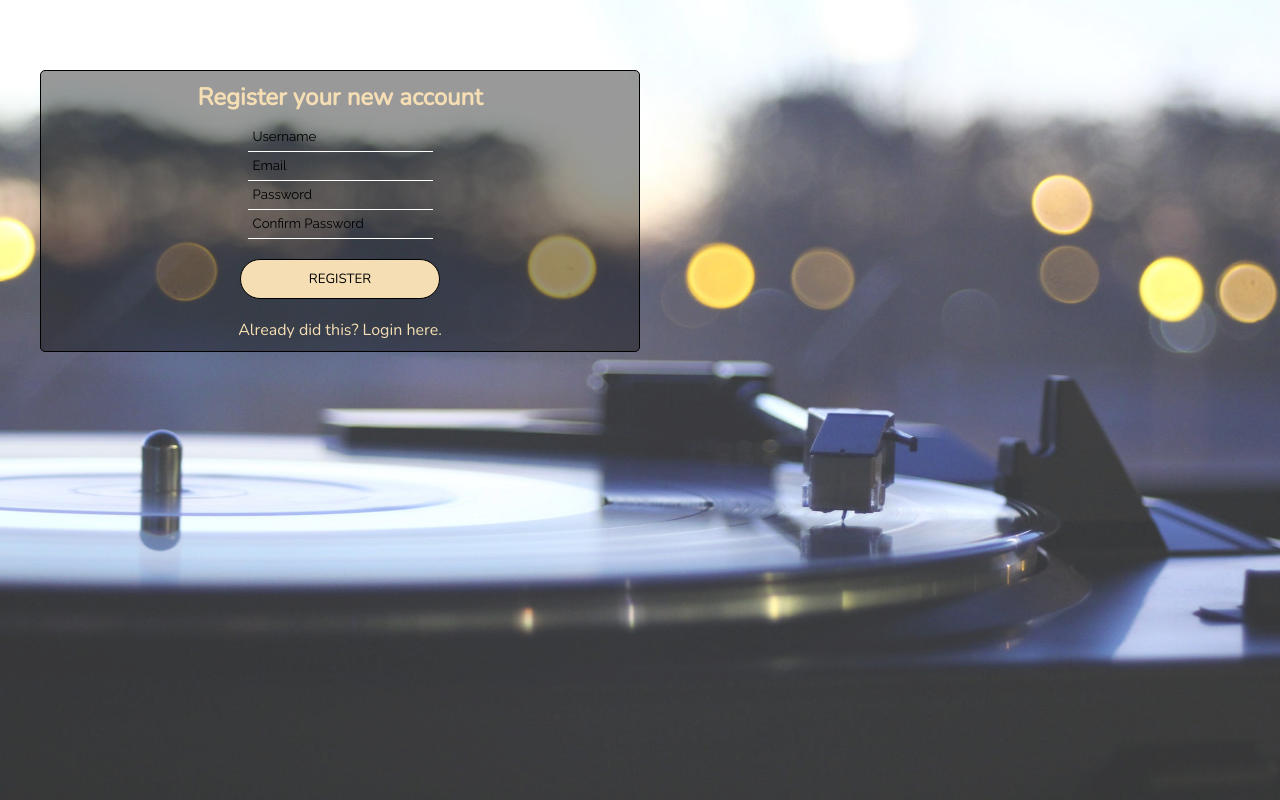
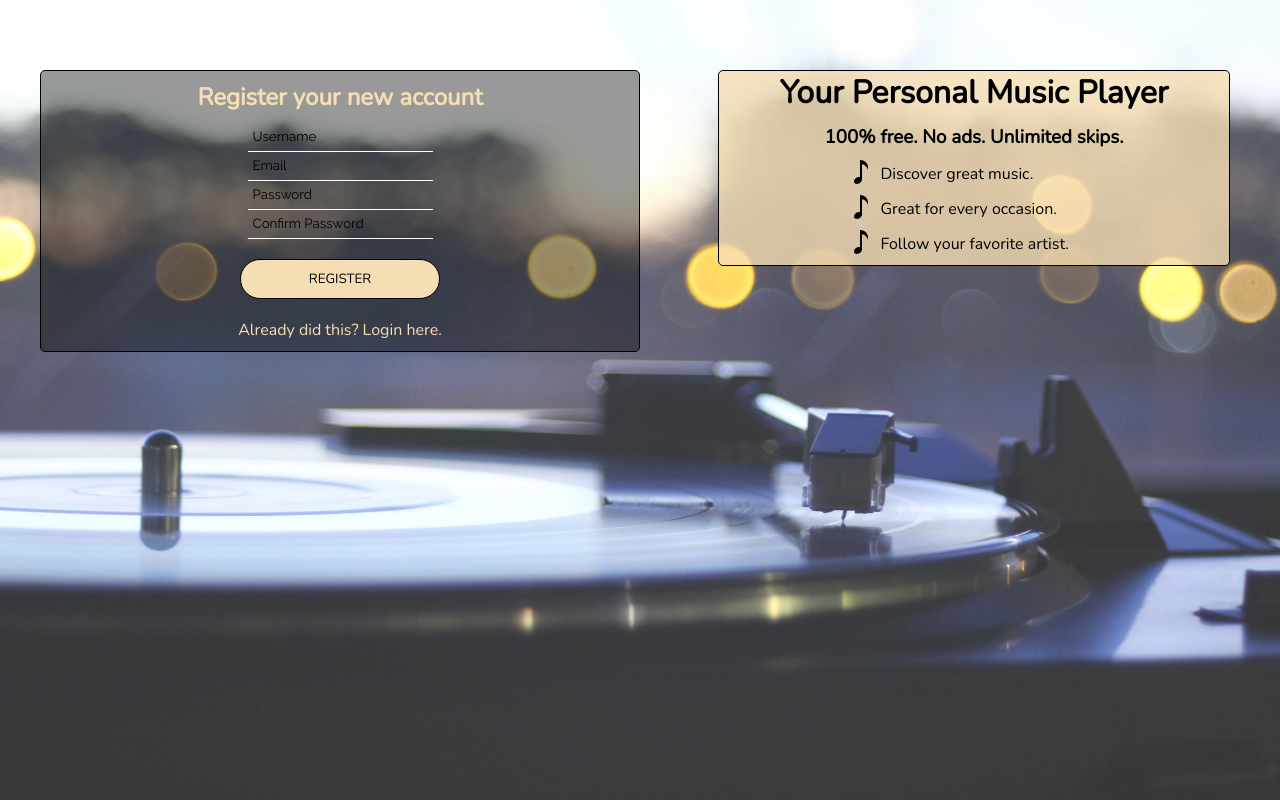
Before and after one commit to BAAMOSK/php-projects, a PHP site: page /register.php in a window 1280 px wide. Run offline with PHP 8.4, Linux system fonts and the light colour scheme.

Commit message:
register page complete

```diff
--- /dev/null
+++ b/assets/css/register.css
@@ -0,0 +1,128 @@
+* {
+    margin: 0;
+    padding: 0;
+    box-sizing: border-box;
+    font-family: 'Nunito', sans-serif;
+}
+
+#input-container {
+    width: 50%;
+    text-align: center;
+}
+
+.register-background {
+    position: absolute;
+    top: 0;
+    left: 0;
+    z-index: -10;
+    height: 100vh;
+    width: 100vw;
+}
+
+.register-background__image {
+    display: block;
+    width: 100%;
+    height: 100%;
+    opacity: 0.8;
+}
+
+#login-form, #register-form {
+    position: relative;
+    top: 70px;
+    height: 100%;
+    border: 1px solid black;
+    background: rgba(0,0,0,0.4);
+    color: wheat;
+    border-radius: 5px;
+    margin-left: 40px;
+}
+
+#login-form h2, #register-form h2 {
+    margin: 10px 0px;
+}
+
+input {
+    margin: 0 auto;
+    padding: 5px;
+    display: block;
+    background-color: transparent;
+    border: 0;
+    border-bottom: 1px solid white;
+    color: white;
+}
+
+input:focus {
+    outline: none;
+}
+
+::-webkit-input-placeholder {
+    color: black;
+    font-family: 'Raleway';
+}
+
+::-moz-placeholder {
+    color: black;
+    font-family: 'Raleway';
+}
+
+:-ms-input-placeholder {
+    color: black;
+    font-family: 'Raleway';
+}
+
+button {
+    background-color: wheat;
+    border: 1px solid black;
+    border-radius: 50px;
+    display: block;
+    margin: 20px auto;
+    height: 40px;
+    width: 200px;
+    cursor: pointer;
+}
+
+.onboard p {
+    cursor: pointer;
+}
+
+.hide {
+    display: none;
+}
+
+.hide-login, .hide-register {
+    margin-bottom: 10px;
+}
+
+.cta {
+    position: fixed;
+    top: 70px;
+    right: 50px;
+    width: 40%;
+    background: rgba(245, 222, 179, 0.8);
+    margin: 0 auto;
+    padding: 0%;
+    border-radius: 5px;
+    border: 1px solid black;
+    text-align: start;
+}
+
+.cta h1, .cta h3 {
+    text-align: center;
+}
+
+.cta h3, .cta p {
+    margin: 10px;
+}
+
+.cta p {
+    margin-left: 25%;
+}
+
+.cta__icon {
+    margin-right: 10px;
+    margin-bottom: -5px;
+}
+
+.error-message {
+    color: red;
+}
--- a/assets/css/styles.css
+++ b/assets/css/styles.css
@@ -3,96 +3,28 @@
     padding: 0;
     box-sizing: border-box;
     font-family: 'Nunito', sans-serif;
-}
-
-#input-container {
-    width: 50%;
-    text-align: center;
-}
-
-.register-background {
-    position: absolute;
-    top: 0;
-    left: 0;
-    z-index: -10;
-    height: 100vh;
-    width: 100vw;
-}
-
-.register-background__image {
-    display: block;
-    width: 100%;
-    height: 100%;
-    opacity: 0.8;
-}
-
-#login-form, #register-form {
-    position: relative;
-    top: 70px;
-    height: 100%;
-    border: 1px solid black;
-    background: rgba(0,0,0,0.4);
-    color: wheat;
-    border-radius: 5px;
-    margin-left: 40px;
-}
-
-#login-form h2, #register-form h2 {
-    margin: 10px 0px;
-}
-
-#login-form {
-    padding: calc(10vh - 35px);
-}
-
-input {
-    margin: 0 auto;
-    padding: 5px;
-    display: block;
-    background-color: transparent;
-    border: 0;
-    border-bottom: 1px solid white;
     color: white;
 }
 
-input:focus {
-    outline: none;
+.main-container {
+    display: flex;
+    height: 85vh;
 }
 
-::-webkit-input-placeholder {
-    color: black;
-    font-family: 'Raleway';
+.search-container {
+    background: black;
+    width: 20%;
 }
 
-::-moz-placeholder {
-    color: black;
-    font-family: 'Raleway';
+.album-container {
+    background: #444;
+    width: 80%;
 }
 
-:-ms-input-placeholder {
-    color: black;
-    font-family: 'Raleway';
+.controls-container {
+    background: #888;
+    position: fixed;
+    bottom: 0;
+    width: 100%;
+    min-height: 15%;
 }
-
-button {
-    background-color: wheat;
-    border: 1px solid black;
-    border-radius: 50px;
-    display: block;
-    margin: 20px auto;
-    height: 40px;
-    width: 200px;
-    cursor: pointer;
-}
-
-.onboard p {
-    cursor: pointer;
-}
-
-.hide {
-    display: none;
-}
-
-.hide-register {
-    margin-bottom: 10px;
-}
--- a/includes/classes/Constants.php
+++ b/includes/classes/Constants.php
@@ -8,7 +8,7 @@
         public static $usernameExists = 'Username taken';
         public static $emailExists = 'Email exists';
 
-        public static $loginFail = 'Username and password incorrect';
+        public static $loginFail = 'Password incorrect';
     }
 
 ?>
--- a/index.php
+++ b/index.php
@@ -15,5 +15,9 @@
 </head>
 
 <body>
-    <h1>Hello Tee</h1>
+    <div class="main-container">
+        <div class="search-container">Left Bar</div>
+        <div class="album-container">Albums</div>
+    </div>
+    <div class="controls-container">Bottom Bar</div>
 </body>
--- a/register.php
+++ b/register.php
@@ -19,9 +19,9 @@
 <head>
     <meta charset="UTF-8">
     <meta name="viewport" content="width=device-width, initial-scale=1">
-    <link href="assets/css/styles.css" rel="stylesheet">
+    <link href="assets/css/register.css" rel="stylesheet">
     <link href="https://fonts.googleapis.com/css?family=Nunito|Raleway" rel="stylesheet">
-    <title>MP3's</title>
+    <title>Register Account</title>
 </head>
 
 <body>
@@ -87,6 +87,14 @@
                 <p class="hide-register">Already did this? Login here.</p>
             </div>
         </form>
+
+        <div class="cta">
+            <h1>Your Personal Music Player</h1>
+            <h3>100% free. No ads. Unlimited skips.</h3>
+            <p><span><img class="cta__icon" src="assets/images/note.png"></span>Discover great music.</p>
+            <p><span><img class="cta__icon" src="assets/images/note.png"></span>Great for every occasion.</p>
+            <p><span><img class="cta__icon" src="assets/images/note.png"></span>Follow your favorite artist.</p>
+        </div>
     </div>
 
     <script src="assets/js/register.js"></script>
```
Also changed, not shown: assets/images/note.png (added).
